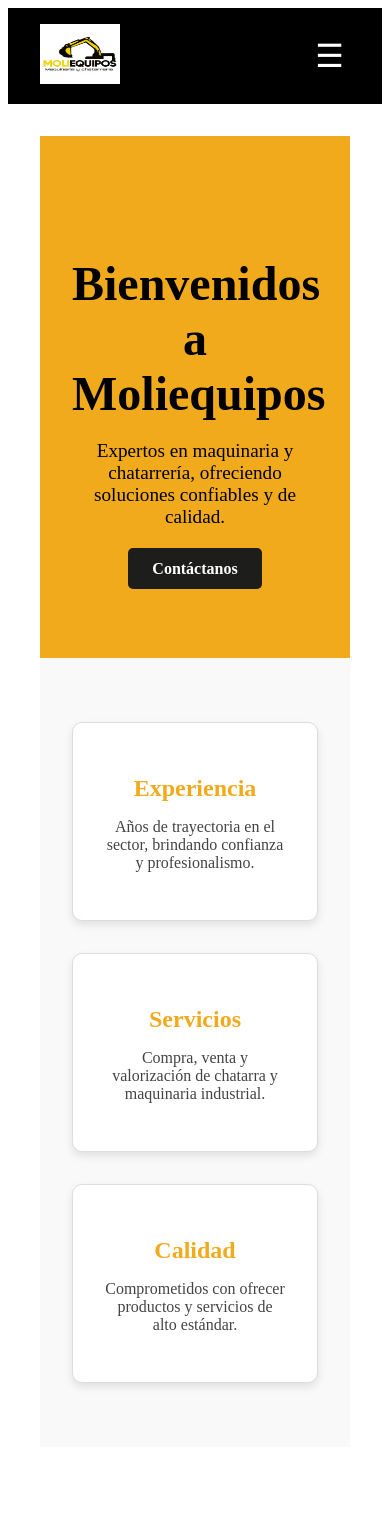
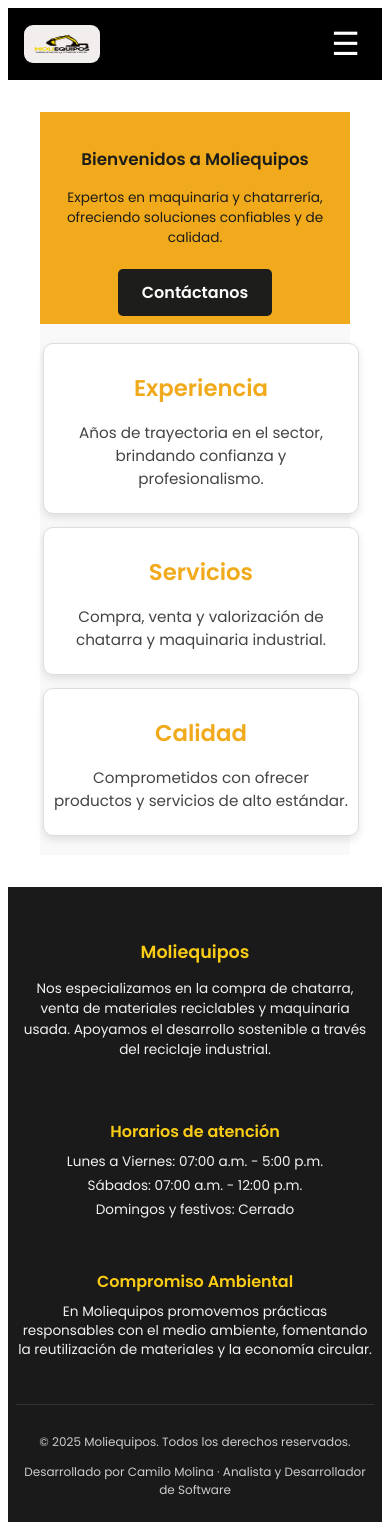
Before and after one commit to Camilopro22/Moliequipos, an Angular app: page / in a window 390 px wide. Before the commit the page ends 1487 px from the top, so only its background shows below. Built offline with nearby package versions, Linux system fonts and the light colour scheme.

Commit message:
Implementación del footer y cambio de fuente

```diff
--- a/src/app/app.component.css
+++ b/src/app/app.component.css
@@ -1,25 +1,38 @@
+@import url('https://fonts.googleapis.com/css2?family=Poppins:wght@400;600&display=swap');
+
+* {
+  font-family: 'Poppins', sans-serif;
+  box-sizing: border-box;
+}
+
 .navbar {
   display: flex;
   align-items: center;
   justify-content: space-between;
-  padding: 1rem 2rem;
-  background-color:  #000000;
+  padding: 0.9rem 1.5rem;
+  background-color: #000000;
   color: white;
   position: relative;
-  z-index: 1000;
+}
+
+.navbar-logo {
+  background: rgba(255, 251, 251, 0.95); /* Más transparente */
+  border-radius: 9px;
+  padding: 0.3rem 0.9rem;
+  display: flex;
+  align-items: center;
+  box-shadow: 0 2px 8px rgba(0,0,0,0.08);
+  transition: background 0.3s;
 }
 
 .navbar-logo img {
-  height: 60px;
-  width: 80px;
+  height: 52px;
+  width: 60px;
   transition: transform 0.3s;
-  background-color: #ffff;
-
   cursor: pointer;
-  /* Efecto de zoom al pasar el mouse */
-  &:hover {
-    transform: scale(1.1);
-  }
+}
+.navbar-logo img:hover {
+  transform: scale(1.1);
 }
 
 .navbar-menu {
@@ -34,7 +47,6 @@
   font-weight: 500;
   transition: color 0.5s;
   font-size: 1.2rem;
-
 }
 
 .navbar-menu li a:hover {
@@ -51,6 +63,18 @@
 }
 
 /* Responsive para tablets y celulares */
+@media (max-width: 900px) {
+  .navbar {
+    padding: 0.7rem 1rem;
+  }
+  .navbar-logo img {
+    height: 40px;
+  }
+  .navbar-menu {
+    gap: 1.2rem;
+  }
+}
+
 @media (max-width: 768px) {
   .navbar-menu {
     display: none;
@@ -61,6 +85,7 @@
     left: 0;
     width: 100%;
     padding: 1rem 0;
+    z-index: 10;
   }
 
   .navbar-menu.show {
@@ -76,3 +101,148 @@
     padding: 0.5rem 0;
   }
 }
+
+@media (max-width: 480px) {
+  .navbar-logo img {
+    height: 32px;
+  }
+  .navbar-logo {
+    padding: 0.2rem 0.5rem;
+  }
+}
+
+/* FOOTER */
+.footer {
+  background-color: #1a1a1a;
+  color: #f1f1f1;
+  text-align: center;
+  padding: 2rem 1.5rem 1rem;
+  font-family: 'Poppins', sans-serif;
+}
+
+.footer-container {
+  display: flex;
+  flex-wrap: wrap;
+  justify-content: space-between;
+  align-items: flex-start;
+  gap: 2rem;
+  max-width: 1200px;
+  margin: 0 auto;
+  text-align: left;
+}
+
+.footer-info img {
+  height: 40px;
+  margin-bottom: 0.5rem;
+}
+
+.footer-info h3 {
+  margin: 0.5rem 0;
+  font-size: 1.4rem;
+  color: #facc15;
+}
+
+.footer-info p {
+  font-size: 0.95rem;
+  max-width: 300px;
+  line-height: 1.5;
+}
+
+.footer-schedule h4,
+.footer-values h4 {
+  margin-bottom: 0.5rem;
+  font-size: 1.1rem;
+  color: #facc15;
+}
+
+.footer-schedule p,
+.footer-values p {
+  font-size: 0.9rem;
+  margin: 0.3rem 0;
+  line-height: 1.4;
+  max-width: 280px;
+}
+
+.footer-bottom {
+  text-align: center;
+  padding-top: 1rem;
+  border-top: 1px solid #333;
+  font-size: 0.85rem;
+  color: #ccc;
+  margin-top: 1rem;
+}
+
+/* Responsive Footer */
+@media (max-width: 900px) {
+  .footer-container {
+    flex-direction: column;
+    align-items: center;
+    text-align: center;
+    gap: 1.5rem;
+    padding: 0;
+  }
+  .footer-info,
+  .footer-schedule,
+  .footer-values {
+    width: 100%;
+    max-width: none; /* Elimina el límite de ancho */
+    margin: 0 auto;
+    text-align: center;
+    display: block;
+  }
+  .footer-info h3,
+  .footer-schedule h4,
+  .footer-values h4,
+  .footer-info p,
+  .footer-schedule p,
+  .footer-values p {
+    text-align: center;
+    margin-left: auto;
+    margin-right: auto;
+  }
+}
+
+@media (max-width: 768px) {
+  .footer-container {
+    flex-direction: column;
+    align-items: center;
+    text-align: center;
+    gap: 1.5rem;
+    padding: 0;
+  }
+  .footer-info,
+  .footer-schedule,
+  .footer-values {
+    width: 100%;
+    max-width: 400px;
+    margin: 0 auto;
+    text-align: center; /* <-- Añade esto */
+  }
+  .footer-info p,
+  .footer-schedule p,
+  .footer-values p {
+    text-align: center; /* <-- Añade esto */
+  }
+}
+
+@media (max-width: 480px) {
+  .footer {
+    padding: 1.2rem 0.5rem 0.7rem;
+  }
+  .footer-info h3 {
+    font-size: 1.1rem;
+  }
+  .footer-info p,
+  .footer-schedule p,
+  .footer-values p {
+    font-size: 0.85rem;
+    max-width: 100%;
+  }
+  .footer-schedule h4,
+  .footer-values h4 {
+    font-size: 1rem;
+  }
+  .footer-bottom {
+    font-size: 0.75rem;
+  }
+}
--- a/src/app/app.component.html
+++ b/src/app/app.component.html
@@ -1,11 +1,9 @@
 <nav class="navbar">
   <div class="navbar-logo">
-    <img src="assets/logo.png" alt="Moliequipos logo">
+    <img src="assets/logo.png" alt="Moliequipos logo" />
   </div>
 
-  <button class="navbar-toggle" id="menuToggle">
-    ☰
-  </button>
+  <button class="navbar-toggle" id="menuToggle">☰</button>
 
   <ul class="navbar-menu" id="menuList">
     <li><a routerLink="/">Inicio</a></li>
@@ -16,8 +14,42 @@
   </ul>
 </nav>
 
-
-
 <main style="padding: 2rem">
   <router-outlet></router-outlet>
 </main>
+
+<footer class="footer">
+  <div class="footer-container">
+    <div class="footer-info">
+      <img src="" alt="" />
+      <h3>Moliequipos</h3>
+      <p>
+        Nos especializamos en la compra de chatarra, venta de materiales
+        reciclables y maquinaria usada. Apoyamos el desarrollo sostenible a
+        través del reciclaje industrial.
+      </p>
+    </div>
+
+    <div class="footer-schedule">
+      <h4>Horarios de atención</h4>
+      <p>Lunes a Viernes: 07:00 a.m. - 5:00 p.m.</p>
+      <p>Sábados: 07:00 a.m. - 12:00 p.m.</p>
+      <p>Domingos y festivos: Cerrado</p>
+    </div>
+
+    <div class="footer-values">
+      <h4>Compromiso Ambiental</h4>
+      <p>
+        En Moliequipos promovemos prácticas responsables con el medio ambiente,
+        fomentando la reutilización de materiales y la economía circular.
+      </p>
+    </div>
+
+    <div class="footer-bottom">
+      <p>&copy; 2025 Moliequipos. Todos los derechos reservados.</p>
+      <p>
+        Desarrollado por Camilo Molina · Analista y Desarrollador de Software
+      </p>
+    </div>
+  </div>
+</footer>
--- a/src/app/pages/inicio/inicio.component.css
+++ b/src/app/pages/inicio/inicio.component.css
@@ -1,21 +1,21 @@
-.hero{
+.hero {
   background-color: #f1aa1b;
-  color: 1d1d1b;
+  color: #1d1d1b;
   text-align: center;
   padding: 5rem 2rem;
 }
 
-.hero-content h1{
+.hero-content h1 {
   font-size: 3rem;
   margin-bottom: 1rem;
 }
 
-.hero-content p{
+.hero-content p {
   font-size: 1.2rem;
   margin-bottom: 2rem;
 }
 
-.btn-contacto{
+.btn-contacto {
   background-color: #1d1d1b;
   color: #fff;
   padding: 0.75rem 1.5rem;
@@ -25,11 +25,11 @@
   transition: background 0.3s ease;
 }
 
-.btn-contacto:hover{
+.btn-contacto:hover {
   background-color: #333;
 }
 
-.info-section{
+.info-section {
   display: flex;
   justify-content: center;
   flex-wrap: wrap;
@@ -38,7 +38,7 @@
   background-color: #f9f9f9;
 }
 
-.info-card{
+.info-card {
   background-color: white;
   border: 1px solid #ddd;
   padding: 2rem;
@@ -48,11 +48,88 @@
   box-shadow: 0 4px 8px rgba(0, 0, 0, 0.1);
 }
 
-.info-card h2{
+.info-card h2 {
   color: #f1aa1b;
   margin-bottom: 1rem;
 }
 
-.info-card p{
+.info-card p {
   color: #444;
 }
+
+/* Tablets */
+@media (max-width: 900px) {
+  .hero {
+    padding: 3rem 1rem;
+  }
+  .hero-content h1 {
+    font-size: 2.2rem;
+  }
+  .info-section {
+    gap: 1.2rem;
+    padding: 2.5rem 1rem;
+  }
+  .info-card {
+    width: 250px;
+    padding: 1.2rem;
+  }
+}
+
+/* Celulares grandes y tablets pequeñas */
+@media (max-width: 768px) {
+  .hero {
+    padding: 2rem 0.5rem;
+  }
+  .hero-content h1 {
+    font-size: 1.7rem;
+  }
+  .hero-content p {
+    font-size: 1rem;
+  }
+  .info-section {
+    gap: 1rem;
+    padding: 2rem 0.5rem;
+  }
+  .info-card {
+    width: 90%;
+    max-width: 350px;
+    padding: 1rem;
+  }
+}
+
+/* Celulares medianos */
+@media (max-width: 600px) {
+  .hero {
+    padding: 1.2rem 0.2rem;
+  }
+  .hero-content h1 {
+    font-size: 1.3rem;
+  }
+  .hero-content p {
+    font-size: 0.95rem;
+  }
+  .info-section {
+    flex-direction: column;
+    align-items: center;
+    gap: 0.8rem;
+    padding: 1.2rem 0.2rem;
+  }
+  .info-card {
+    width: 98%;
+    padding: 0.8rem;
+  }
+}
+
+/* Celulares pequeños */
+@media (max-width: 400px) {
+  .hero-content h1 {
+    font-size: 1.05rem;
+  }
+  .hero-content p {
+    font-size: 0.85rem;
+  }
+  .info-card {
+    padding: 0.5rem;
+    font-size: 0.95rem;
+  }
+}
--- a/src/index.html
+++ b/src/index.html
@@ -2,10 +2,10 @@
 <html lang="en">
 <head>
   <meta charset="utf-8">
-  <title>MoliequiposWeb</title>
+  <title>Moliequipos | Compra y venta de chatarra</title>
   <base href="/">
   <meta name="viewport" content="width=device-width, initial-scale=1">
-  <link rel="icon" type="image/x-icon" href="favicon.ico">
+  <link rel="icon" type="image/x-icon" href="assets/logo-icono.ico">
 </head>
 <body>
   <app-root></app-root>
```
Also changed, not shown: 1 other file (tests, documents, lock files or other folders). Lines whose indentation alone changed are shown as unchanged.
